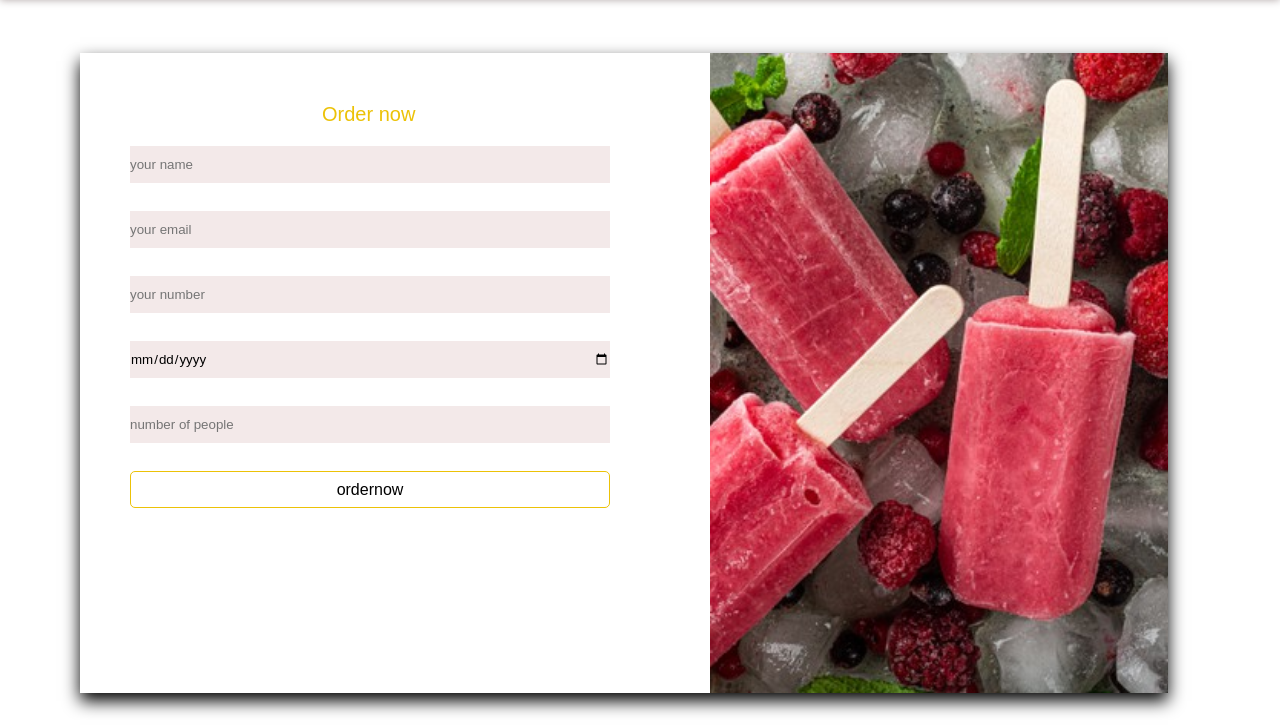
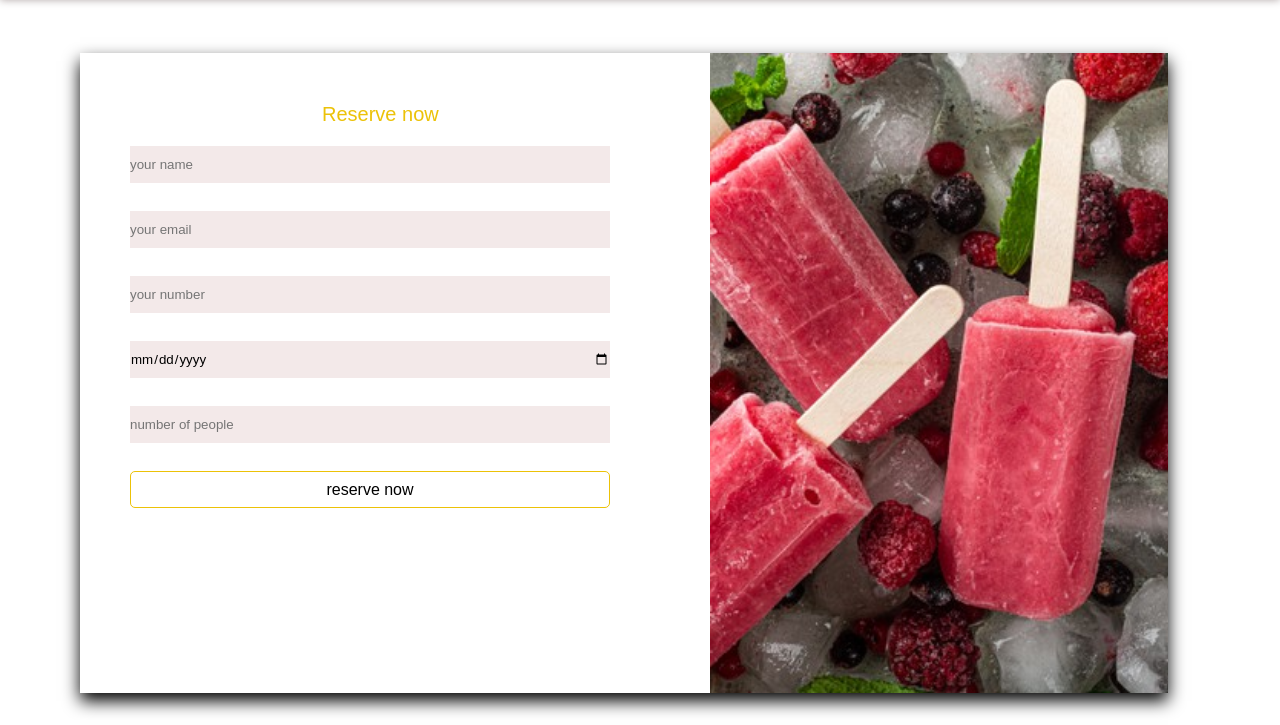
Before and after one commit to Rohafza2387/web-1, a PHP site: page /web/table.php in a window 1280 px wide. Shown: the part 75-800 px from the top of the page. Run offline with PHP 8.4, Linux system fonts and the light colour scheme.

Commit message:
Update table.php

```diff
--- a/table.php
+++ b/table.php
@@ -16,7 +16,7 @@ if(isset($_SESSION['add']))
 <section id="order">
         <div class="row">
             <form action="" method="POST" enctype="multipart/form-data">
-                <p>Order now</p>
+                <p>Reserve now</p>
                 <input type="text" placeholder="your name" class="box" name="customer_name"><br>
                 <br>
                 <input type="email" placeholder="your email" class="box" name="customer_email"><br>
@@ -27,10 +27,10 @@ if(isset($_SESSION['add']))
                 <br>
                 <input type="number" placeholder="number of people" class="box" name="num_people"><br>
                 <br>
-                <input type="submit" name="submit" value="ordernow" class="btn">
+                <input type="submit" name="submit" value="reserve now" class="btn">
             </form>
             <div class="image">
-                <img src="http://localhost/onlinefood-order/images/p-6.jpg">
+                <img src="http://localhost/web/images/p-6.jpg">
             </div>
         </div>
     </section>
```
